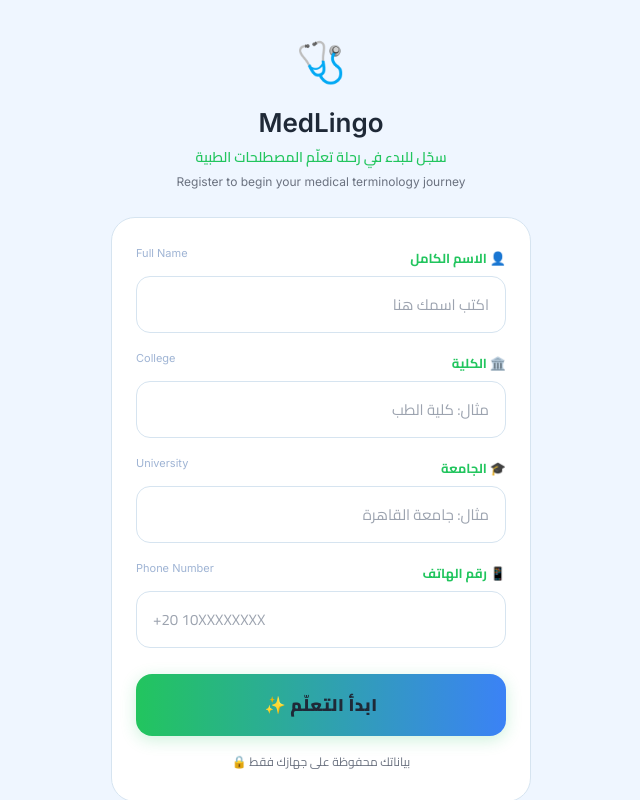
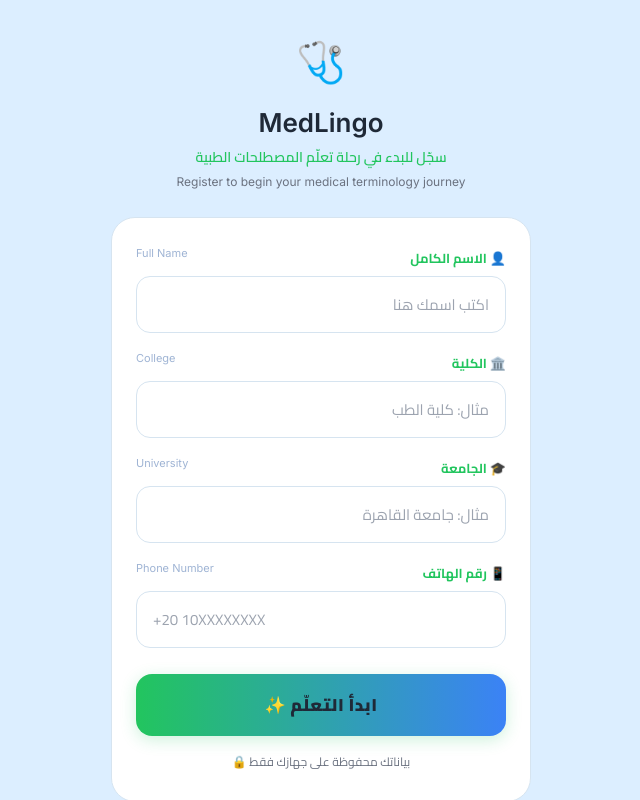
Before and after one commit to drahmadnofal81-lang/medlingo-app, a React (Vite) app: page / in a window 1280 px wide. Shown: the whole page, without its empty margins (319-959 px from the left). Built offline with nearby package versions, Linux system fonts and the light colour scheme.

Commit message:
update theme

```diff
--- a/src/App.jsx
+++ b/src/App.jsx
@@ -4,7 +4,7 @@
 const FONT_EN = "'Inter', sans-serif";
 const FONT_AR = "'Cairo', sans-serif";
 const PALETTE = {
-  appBg: "#EFF6FF",
+  appBg: "#DCEEFF",
   card: "#FFFFFF",
   primary: "#22C55E",
   success: "#16A34A",
--- a/src/index.css
+++ b/src/index.css
@@ -13,7 +13,7 @@
 
 body {
   font-family: 'Cairo', Tahoma, Arial, sans-serif;
-  background: #EFF6FF;
+  background: #DCEEFF;
   -webkit-font-smoothing: antialiased;
   -moz-osx-font-smoothing: grayscale;
   /* Prevent iOS text size adjustment */
```
